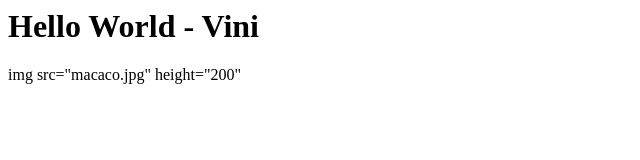
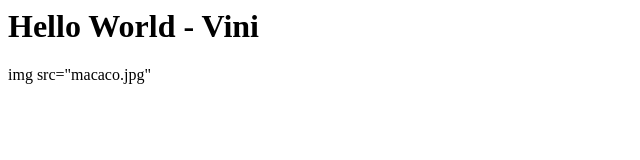
Before and after one commit to sergsouzars/SergioSouza.github.io, a plain HTML site: page index.html in a window 1280 px wide. Shown: the full height of the page, 0-640 px from the left. Drawn offline with Linux system fonts and the light colour scheme.

Commit message:
add image

```diff
--- a/index.html
+++ b/index.html
@@ -1,7 +1,7 @@
 <html>
     <h1>Hello World - Vini </h1>
     <div>
-        img src="macaco.jpg" height="200"
+        img src="macaco.jpg"
     </div>
 
 </html>
```
